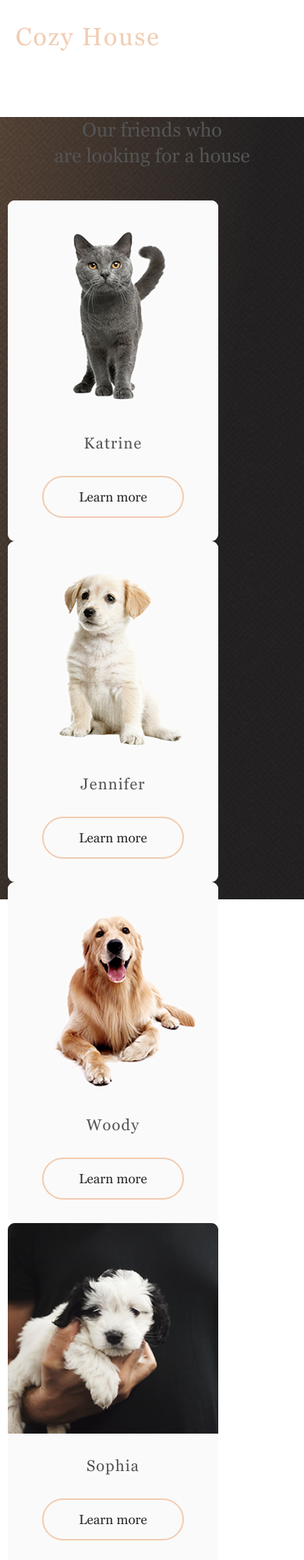
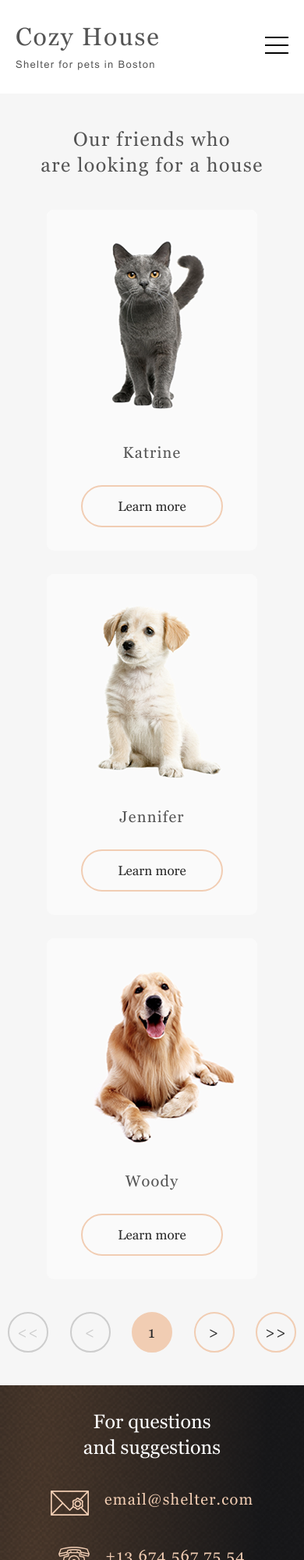
Before and after one commit to NastyaKrp/shelter__privat, a plain HTML site: page pets.html in a window 390 px wide. Shown: the top 2000 px of the page at 78% size. Drawn offline with Linux system fonts and the light colour scheme.

Commit message:
Complite mobile version

```diff
--- a/pets.html
+++ b/pets.html
@@ -14,11 +14,18 @@
         <p class="logo__title pets__txt">Cozy House</p>
         <p class="logo__subtitle pets__txt">Shelter for pets in Boston</p>
       </div>
-      <div class="nav pets__nav">
-        <a href="index.html" class="nav__link pets__txt nav__link__pets">About the shelter</a>
-        <a href="pets.html" class="nav__link pets__txt nav__link__pets">Our pets</a>
-        <a href="" class="nav__link pets__txt nav__link__pets">Help the shelter</a>
-        <a href="" class="nav__link pets__txt nav__link__pets">Contacts</a>
+      <div class="hamburger-menu">
+        <input id="menu__toggle" type="checkbox" />
+        <label class="menu__btn" for="menu__toggle">
+          <img src="images/Burger__pets.svg" alt="menu">
+        </label>
+        <div class="nav">
+          <a href="" class="nav__mobile__reverse"><img src="images/Burger_reverse.svg" alt="menu close"></a>
+          <a href="index.html" class="nav__link">About the shelter</a>
+          <a href="" class="nav__link main__link">Our pets</a>
+          <a href="" class="nav__link">Help the shelter</a>
+          <a href="" class="nav__link">Contacts</a>
+        </div>
       </div>
     </div>
   </div>
@@ -27,30 +34,30 @@
   <div class="content">
     <div class="start__screen__content">
       <div class="start__screen__txt pets__start__screen__txt">
-        <h3 class="h3__center">Our friends who <br>are looking for a house</h3>
+        <h3 class="h3__center h3__center__pets">Our friends who <br>are looking for a house</h3>
         <div class="cards__pets cards__pets2">
-          <div class="card__pet">
+          <div class="card__pet card__pet__pets">
             <img src="images/pets-katrine.png" alt="Katrine" class="pet__img">
             <p class="pet__name">Katrine</p>
             <button class="button__primary pet__button">Learn more</button>
           </div>
-          <div class="card__pet">
+          <div class="card__pet card__pet__pets">
             <img src="images/pets-jennifer.png" alt="Jennifer" class="pet__img">
-            <p class="pet__name">Jennifer</p>
+            <p class="pet__name card__pet__pets">Jennifer</p>
             <button class="button__primary pet__button">Learn more</button>
           </div>
-          <div class="card__pet">
+          <div class="card__pet card__pet__pets">
             <img src="images/pets-woody.png" alt="Woody" class="pet__img">
             <p class="pet__name">Woody</p>
             <button class="button__primary pet__button">Learn more</button>
           </div>
-          <div class="card__pet">
+          <div class="card__pet no__320">
             <img src="images/sophia.png" alt="Sophia" class="pet__img">
             <p class="pet__name">Sophia</p>
             <button class="button__primary pet__button">Learn more</button>
           </div>
         </div>
-        <div class="cards__pets">
+        <div class="cards__pets no__320">
           <div class="card__pet">
             <img src="images/pets-timmy.png" alt="Timmy" class="pet__img">
             <p class="pet__name">Timmy</p>
@@ -108,7 +115,7 @@
           <p class="footer__txt">18 South Park, London</p>
         </div>
       </div>
-      <img src="images/footer-puppy.png" alt="puppy">
+      <img src="images/footer-puppy.png" alt="puppy" class="footer__puppy">
     </div>
   </div>
 </div>
--- a/style.css
+++ b/style.css
@@ -102,10 +102,6 @@ body{
         align-items: center;
         max-width: 320px;
         background: #292929;
-    }
-
-    #menu__toggle2:hover ~ .haha{
-        display: none;
     }
 
     .nav__mobile__reverse{
@@ -348,6 +344,7 @@ body{
         flex-wrap: wrap;
         align-items: center;
         margin: 0 5px 0;
+        /*width: 290px;*/
     }
 
     .help__icon{
@@ -358,9 +355,6 @@ body{
         margin-bottom: 30px;
     }
 
-    .help__icon__last{
-        margin: 0;
-    }
 
 .help__v{
     height: 50px;
@@ -383,10 +377,17 @@ body{
     background-color: #F6F6F6;
     padding: 42px 0 42px;
     margin: auto;
+    display: flex;
+    flex-direction: column;
+    align-items: center;
 }
 
 .donation__content{
     margin: 0 10px;
+    display: flex;
+    flex-direction: column;
+    align-items: center;
+    max-width: 320px;
 }
 
 .donation__img{
@@ -436,6 +437,135 @@ body{
     box-sizing: content-box;
 }
 
+    .footer{
+        background-image: url("images/bg_footer_320.png");
+        background-repeat: no-repeat;
+        background-size: 100%;
+        padding-top: 30px;
+    }
+
+    .footer__content{
+        display: flex;
+        flex-direction: column;
+        justify-content: center;
+    }
+
+    .footer__block{
+        display: flex;
+        flex-direction: column;
+        justify-content: center;
+    }
+
+    .h3__white{
+        color: #FFFFFF;
+        margin-bottom: 40px;
+    }
+
+    .footer__info{
+        display: flex;
+        font-family: 'Georgia Regular', serif;
+        justify-content: center;
+        font-style: normal;
+        font-weight: 400;
+        font-size: 20px;
+        line-height: 115%;
+        letter-spacing: 0.06em;
+        color: #F1CDB3;
+        margin-bottom: 40px;
+    }
+
+    .footer__icon{
+        height: 32px;
+        margin-right: 20px;
+    }
+
+    .footer__puppy{
+        width: 260px;
+        margin: -2px auto 0;
+    }
+
+    .pets__start__screen{
+        background-color: #F6F6F6;
+        background-image: none;
+    }
+
+    .pets__header{
+        background-color: #FFFFFF;
+        margin-bottom: 30px;
+    }
+
+    .pets__txt{
+        color: #545454;
+    }
+
+    .nav__link__pets:hover{
+        color: #292929;
+    }
+
+    .pets__start__screen__txt{
+        width: 100%;
+        padding-top: 42px;
+        margin: auto;
+    }
+
+    .h3__center__pets{
+        letter-spacing: 0.06em;
+        width: 100%;
+    }
+
+    .no__320{
+        display: none;
+    }
+
+    .card__pet__pets{
+        margin-bottom: 30px;
+    }
+
+    .cards__pets2{
+        display: flex;
+        flex-direction: column;
+        justify-content: center;
+        align-items: center;
+        margin-bottom: 12px;
+        margin-top: 0;
+    }
+
+    .navigation{
+        width: 100%;
+        display: flex;
+        justify-content: space-between;
+        margin: auto auto 42px;
+    }
+
+    .nav__btn{
+        width: 52px;
+        height: 52px;
+        border: 2px solid #F1CDB3;
+        border-radius: 100px;
+        font-family: 'Georgia Regular', serif;
+        font-style: normal;
+        font-weight: 400;
+        font-size: 20px;
+        text-align: center;
+        line-height: 115%;
+        letter-spacing: 0.06em;
+        color: #292929;
+    }
+
+    .nav__inactive{
+        color: #CDCDCD;
+        background-color: transparent;
+        border-color: #CDCDCD;
+    }
+
+    .nav__center{
+        background: #F1CDB3;
+        color: #292929;
+    }
+
+    .nav__active{
+        background-color: transparent;
+    }
 
 }
 /*
```
Also changed, not shown: index.html (+2 -2 lines), images/Burger__pets.svg (added), images/bg_footer_320.png (added). Lines whose indentation alone changed are shown as unchanged.
